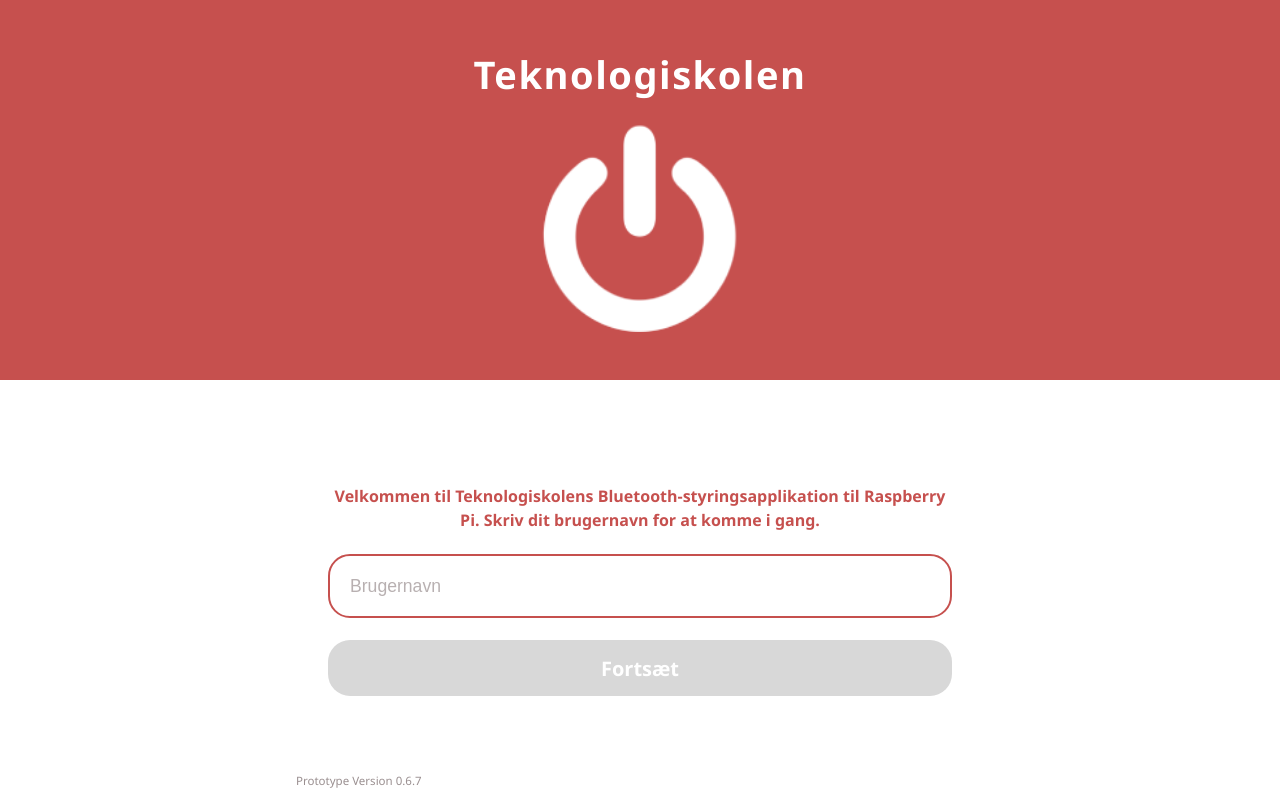
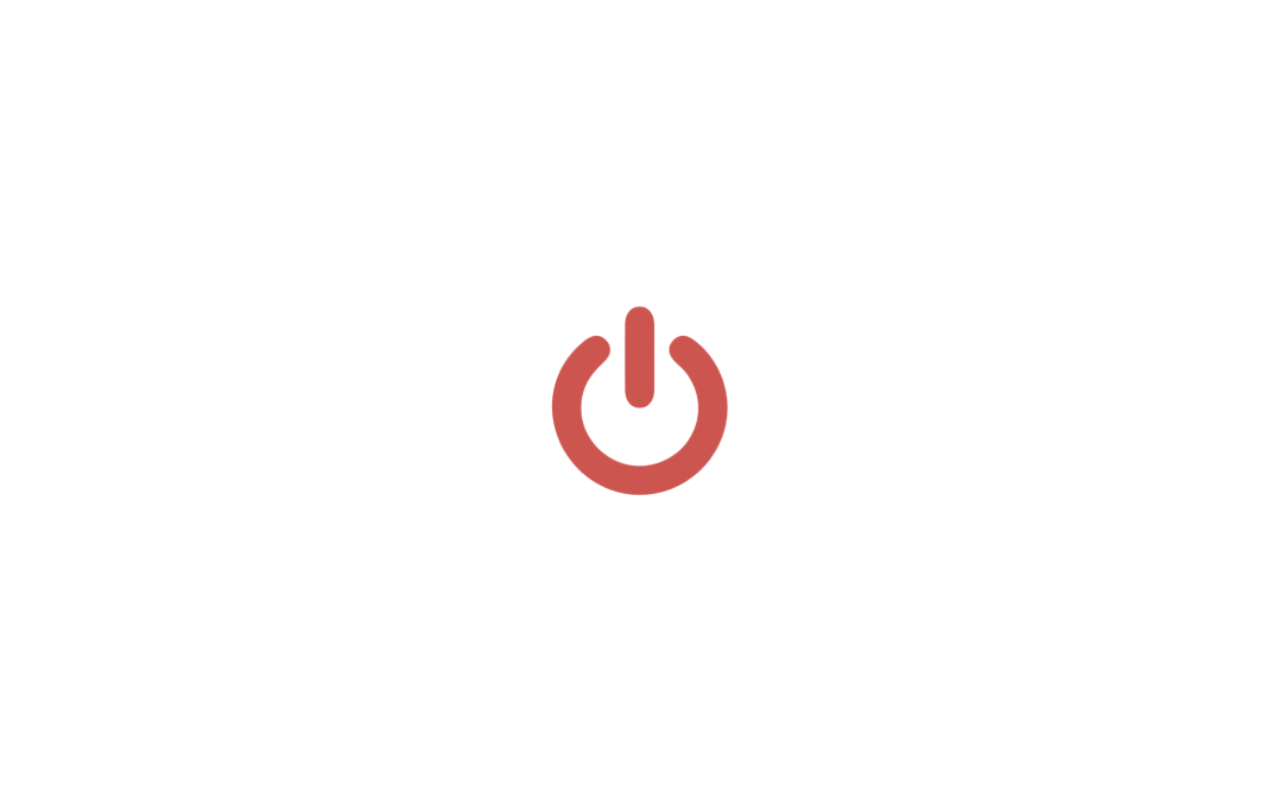
Before and after one commit to PicoKontrolPanel/PicoKontrolPanel.github.io, a React (Vite) app: page / in a window 1280 px wide. Built offline with nearby package versions, Linux system fonts and the light colour scheme.

Commit message:
Update
Splash screen animation sequence correction

```diff
--- a/src/screens/IntroScreen.tsx
+++ b/src/screens/IntroScreen.tsx
@@ -1,5 +1,4 @@
 import { useState } from 'react';
-import { logoUrl } from '../assets/icons';
 import { APP_VERSION } from '../lib/storage';
 import { useStore } from '../store/store';
 
@@ -13,7 +12,6 @@ export function IntroScreen() {
     <div className="screen intro">
       <div className="intro-header">
         <h2>Teknologiskolen</h2>
-        <img className="intro-logo" src={logoUrl} alt="" />
       </div>
 
       <div className="intro-body">
--- a/src/screens/SplashScreen.tsx
+++ b/src/screens/SplashScreen.tsx
@@ -2,7 +2,7 @@ import { useEffect } from 'react';
 import { logoUrl } from '../assets/icons';
 import { useStore } from '../store/store';
 
-const LONG_SPLASH_MS = 4550;
+const LONG_SPLASH_MS = 6500;
 const SHORT_SPLASH_MS = 1550;
 const REDUCED_MOTION_MS = 450;
 
--- a/src/styles.css
+++ b/src/styles.css
@@ -156,19 +156,19 @@ button:disabled {
 }
 
 .splash-long .splash-logo-shell {
-  animation: splash-logo-long 4550ms cubic-bezier(0.22, 1, 0.36, 1) both;
+  animation: splash-logo-long 6500ms cubic-bezier(0.22, 1, 0.36, 1) both;
 }
 
 .splash-long .splash-logo {
-  animation: splash-logo-color-long 4550ms ease both;
+  animation: splash-logo-color-long 6500ms ease both;
 }
 
 .splash-long .splash-red-field {
-  animation: splash-field-long 4550ms cubic-bezier(0.76, 0, 0.24, 1) both;
+  animation: splash-field-long 6500ms cubic-bezier(0.76, 0, 0.24, 1) both;
 }
 
 .splash-long .splash-name {
-  animation: splash-name-long 4550ms cubic-bezier(0.22, 1, 0.36, 1) both;
+  animation: splash-name-long 6500ms cubic-bezier(0.22, 1, 0.36, 1) both;
 }
 
 .splash-short .splash-brand {
@@ -193,11 +193,11 @@ button:disabled {
     opacity: 0;
     transform: translateY(8px) scale(0.98);
   }
-  9% {
+  7% {
     opacity: 1;
     transform: translateY(0) scale(1);
   }
-  20% {
+  19% {
     opacity: 1;
     transform: translateY(0) scale(1.035);
   }
@@ -205,17 +205,21 @@ button:disabled {
     opacity: 1;
     transform: translateY(0) scale(0.99);
   }
-  39% {
+  41% {
+    opacity: 1;
+    transform: translateY(0) scale(1);
+  }
+  48% {
     color: var(--white);
     opacity: 1;
     transform: translateY(0) scale(0.99);
   }
-  46% {
+  55% {
     color: var(--white);
     opacity: 1;
     transform: translateY(0) scale(0.96);
   }
-  52%,
+  62%,
   100% {
     opacity: 0;
     transform: translateY(-8px) scale(0.96);
@@ -224,23 +228,23 @@ button:disabled {
 
 @keyframes splash-logo-long {
   0%,
-  48% {
+  58% {
     opacity: 0;
     transform: scale(0.9);
   }
-  57% {
+  64% {
     opacity: 1;
     transform: scale(1);
   }
-  68% {
+  74% {
     opacity: 1;
     transform: scale(1.075);
   }
-  78% {
+  84% {
     opacity: 1;
     transform: scale(0.98);
   }
-  87% {
+  89% {
     opacity: 1;
     transform: scale(1.02);
   }
@@ -256,7 +260,7 @@ button:disabled {
 
 @keyframes splash-logo-color-long {
   0%,
-  84%,
+  85%,
   98%,
   100% {
     filter:
@@ -269,31 +273,31 @@ button:disabled {
       brightness(88%)
       contrast(86%);
   }
-  90%,
-  95% {
+  91%,
+  96% {
     filter: brightness(0) invert(1);
   }
 }
 
 @keyframes splash-field-long {
   0%,
-  30% {
+  42% {
     opacity: 0;
     transform: translate(-50%, -50%) scale(0.02);
   }
-  41% {
+  49% {
     opacity: 1;
     transform: translate(-50%, -50%) scale(1);
   }
-  50% {
+  56% {
     opacity: 0;
     transform: translate(-50%, -50%) scale(0.08);
   }
-  82% {
+  84% {
     opacity: 0;
     transform: translate(-50%, -50%) scale(0.02);
   }
-  91% {
+  92% {
     opacity: 1;
     transform: translate(-50%, -50%) scale(1);
   }
@@ -521,24 +525,16 @@ button:disabled {
   width: 100%;
   background: var(--red);
   color: var(--white);
-  padding: clamp(28px, 6vh, 58px) 20px clamp(30px, 6vh, 62px);
+  padding: clamp(18px, 4vh, 34px) 20px;
   display: flex;
   flex-direction: column;
   align-items: center;
-  gap: clamp(18px, 3vh, 30px);
 }
 
 .intro-header h2 {
   margin: 0;
   font-size: clamp(1.5rem, 1.1rem + 1.6vw, 2.4rem);
   letter-spacing: 0.04em;
-}
-
-.intro-logo {
-  width: clamp(112px, 26vmin, 220px);
-  aspect-ratio: 1;
-  object-fit: contain;
-  filter: brightness(0) invert(1);
 }
 
 .intro-body {
```
